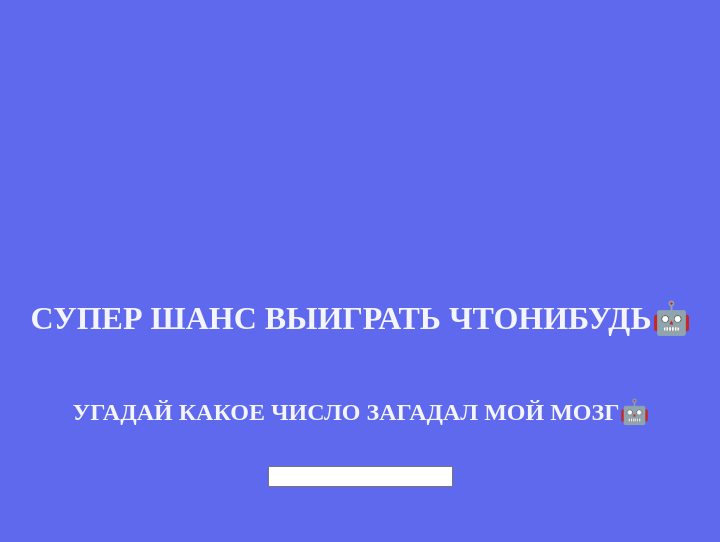
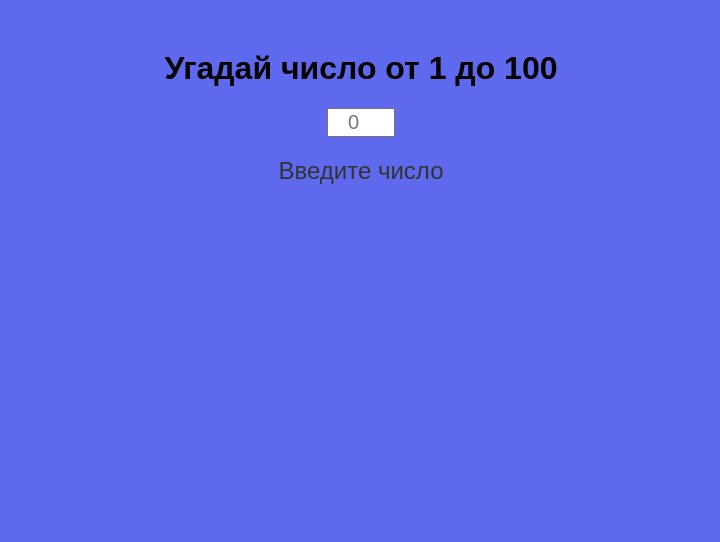
Before and after one commit to polvoker/HW_2.1, a plain HTML site: page index.html in a window 1280 px wide. Shown: the whole page, without its empty margins (279-999 px from the left). Drawn offline with Linux system fonts and the light colour scheme.

Commit message:
index.html

```diff
--- a/index.html
+++ b/index.html
@@ -1,35 +1,59 @@
 <!DOCTYPE html>
-<html lang="en">
+<html lang="ru">
 <head>
     <meta charset="UTF-8">
     <meta name="viewport" content="width=device-width, initial-scale=1.0">
-    <title>Document</title>
+    <title>Игра Угадай число</title>
+    <style>
+        body {
+            background: #5E69EE;;
+            font-family: Arial, sans-serif;
+            text-align: center;
+            margin-top: 50px;
+        }
+        input {
+            font-size: 20px;
+            width: 60px;
+            text-align: center;
+        }
+        .text {
+            margin-top: 20px;
+            font-size: 24px;
+            color: #333;
+        }
+    </style>
 </head>
-<body style="background: #5E69EE;">
-    <style>
-    body{
-        display: flex;
-        flex-direction: column;
-        align-items: center;
-        justify-content: center;
-        height: 100vh;
-        color: #F4F4FB;
-    }
-    .container{
-        display: flex;
-        flex-direction: column;
-        align-items: center;
-        justify-content: center;
-        gap: 20px;
-    }
-</style>
-    <div class="container">
-        <h1>СУПЕР ШАНС ВЫИГРАТЬ ЧТОНИБУДЬ🤖</h1>
-        <h2>УГАДАЙ КАКОЕ ЧИСЛО ЗАГАДАЛ МОЙ МОЗГ🤖 </h2>
-        <input type="text" class="num">
-        <p class="text"></p>
-    </div>
+<body>
 
-    <script src="index.js"></script>
+<h1>Угадай число от 1 до 100</h1>
+<input class="num" type="number" min="1" max="100" placeholder="0">
+<div class="text">Введите число</div>
+
+<script>
+let numInput = document.querySelector('.num');
+let text = document.querySelector('.text');
+let randNum = Math.floor(Math.random() * 100) + 1;
+
+function checkNumber() {
+    let value;
+    do {
+        value = Number(numInput.value);
+        if (value < randNum) {
+            text.innerHTML = "высше";
+        } else if (value > randNum) {
+            text.innerHTML = "меньше";
+        } else if (value === randNum && numInput.value !== "") {
+            text.innerHTML = "ПРЯМО В ТОЧКУ 🤖, ПОРОБУЙ УГАДАТЬ СЛЕДУЮЩЕЕ";
+            randNum = Math.floor(Math.random() * 100) + 1;
+            numInput.value = ""; // очищаем поле для нового числа
+        }
+        console.log(randNum);
+        // цикл do...while тут фактически выполнится один раз за событие input
+    } while (false);
+}
+
+numInput.addEventListener('input', checkNumber);
+</script>
+
 </body>
-</html>
+</html
```
